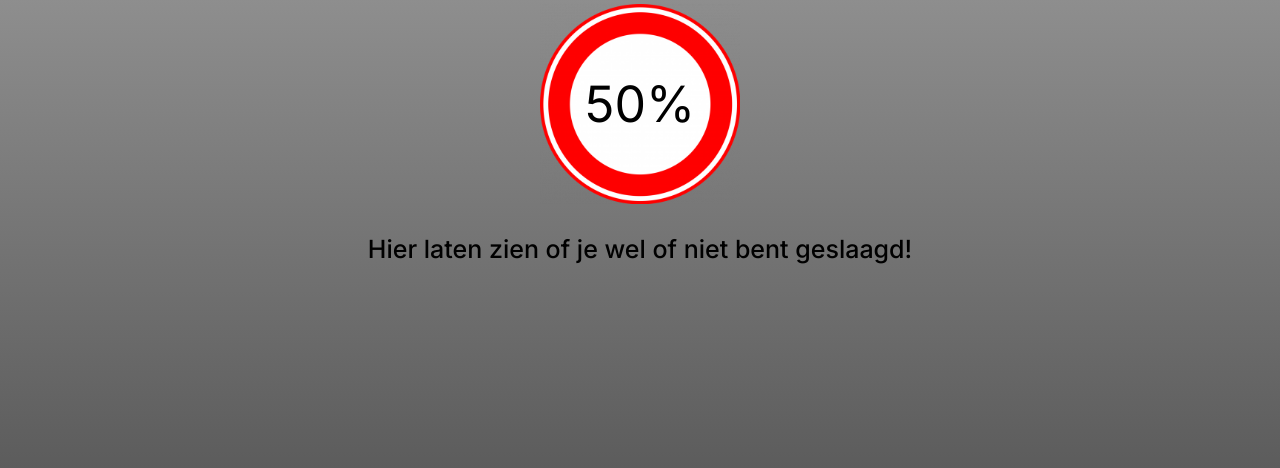
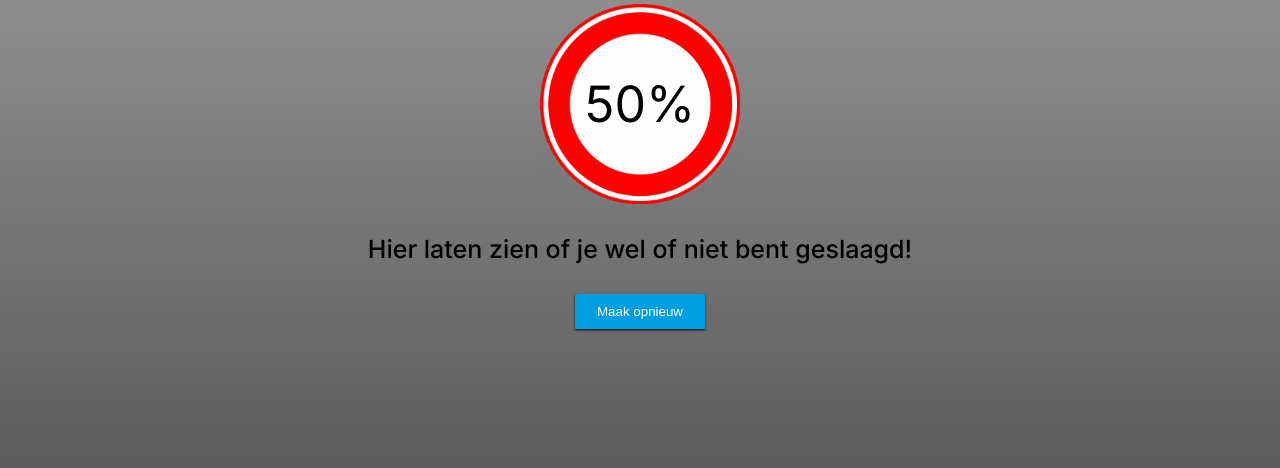
Before and after one commit to PebblesDV/CBR-Challenge, a PHP site: page /results.php in a window 1280 px wide. Shown: the part 256-724 px from the top of the page. Run offline with PHP 8.4, Linux system fonts and the light colour scheme.

Commit message:
added retake button

```diff
--- a/css/results.css
+++ b/css/results.css
@@ -44,3 +44,18 @@
   margin: 0;
   font-size: 50px;
 }
+
+.retake-btn {
+  width: 130px;
+  background-color: #009de0;
+  border: none;
+  color: white;
+  padding: 10px;
+  filter: drop-shadow(black 0px 1px 1px);
+}
+
+.retake-btn:hover {
+  cursor: pointer;
+  background-color: #017db3;
+  transition: 0.2s;
+}
--- a/results.php
+++ b/results.php
@@ -27,6 +27,10 @@
 
         <p class="score-txt">Hier laten zien of je wel of niet bent geslaagd!</p>
 
+        <form>
+            <input class="retake-btn" type="submit" name="retake-btn" value="Maak opnieuw">
+        </form>
+
     </div>
 
 </body>
```
Also changed, not shown: public/assets/img/mascot.png (added).
